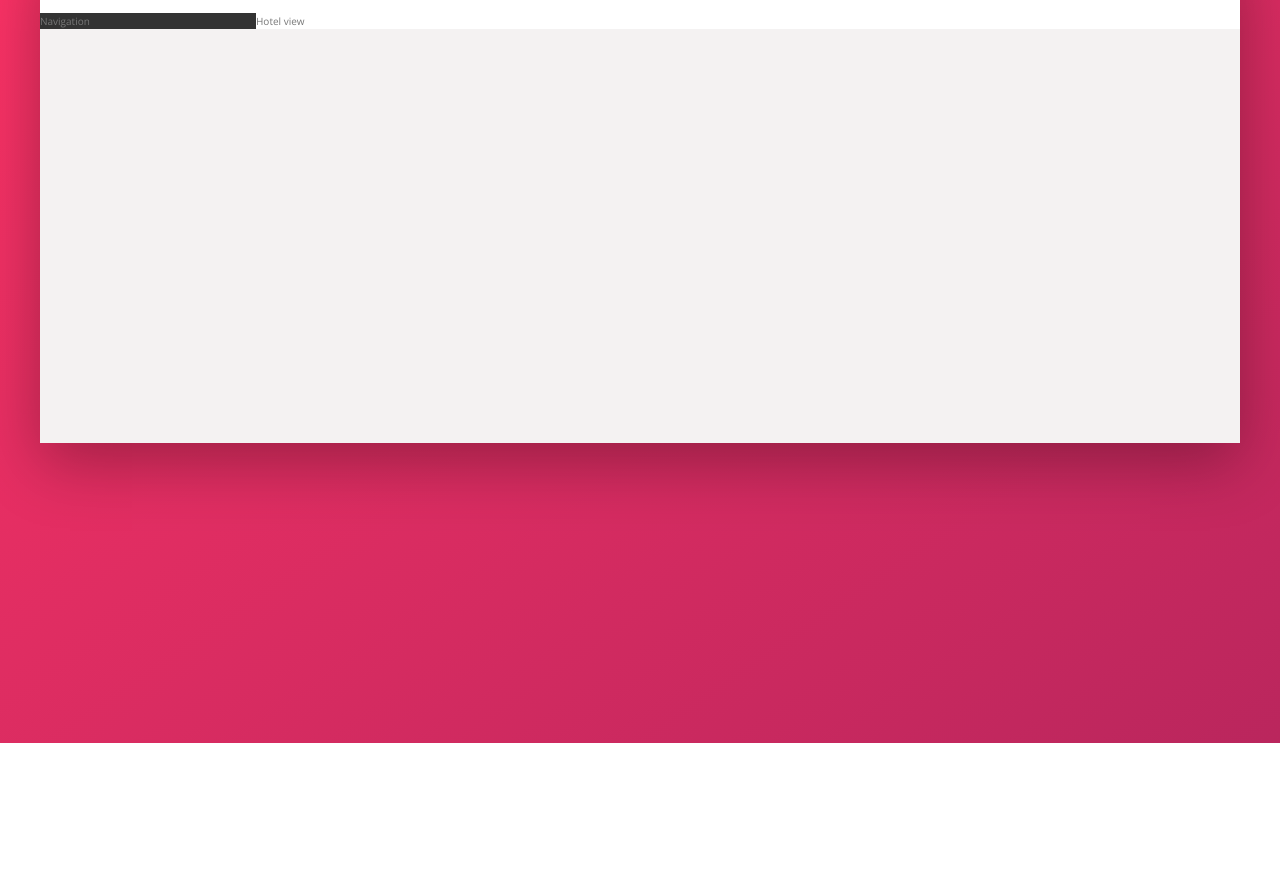
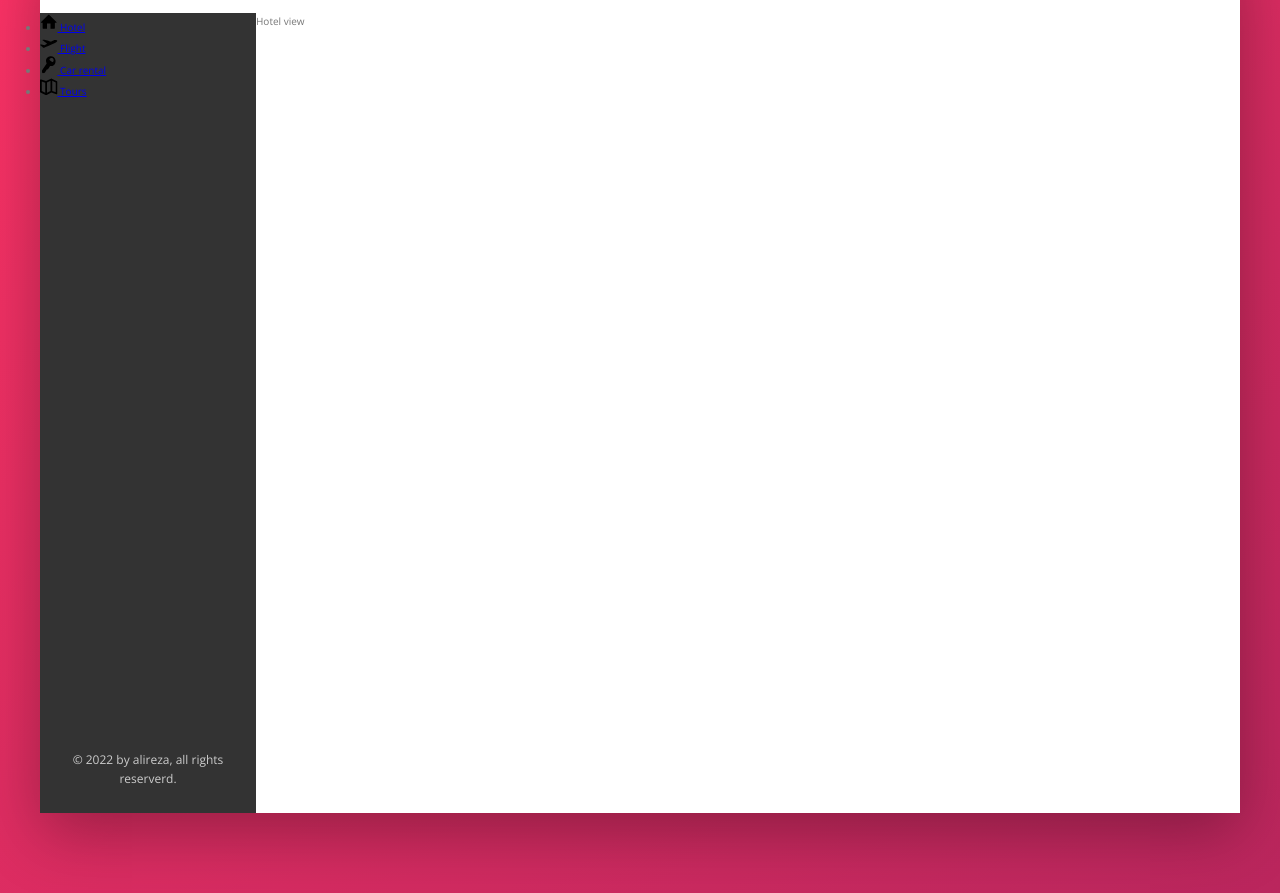
Before and after one commit to Alirezayoom/trillo, a website: page index.html in a window 1280 px wide. Shown: the part 137-1030 px from the top of the page. Before the commit the page ends 880 px from the top, so only its background shows below. Drawn offline with nearby package versions, Linux system fonts and the light colour scheme.

Commit message:
navigation added

```diff
--- a/index.html
+++ b/index.html
@@ -55,7 +55,47 @@
         </nav>
       </header>
       <div class="content">
-        <nav class="sidebar">Navigation</nav>
+        <nav class="sidebar">
+          <ul class="side-nav">
+            <li class="side-nav__item">
+              <a href="#" class="side-nav__link">
+                <svg class="side-nav__icon">
+                  <use xlink:href="img/sprite.svg#icon-home"></use>
+                </svg>
+                <span>Hotel</span>
+              </a>
+            </li>
+
+            <li class="side-nav__item">
+              <a href="#" class="side-nav__link">
+                <svg class="side-nav__icon">
+                  <use xlink:href="img/sprite.svg#icon-aircraft-take-off"></use>
+                </svg>
+                <span>Flight</span>
+              </a>
+            </li>
+
+            <li class="side-nav__item">
+              <a href="#" class="side-nav__link">
+                <svg class="side-nav__icon">
+                  <use xlink:href="img/sprite.svg#icon-key"></use>
+                </svg>
+                <span>Car rental</span>
+              </a>
+            </li>
+
+            <li class="side-nav__item">
+              <a href="#" class="side-nav__link">
+                <svg class="side-nav__icon">
+                  <use xlink:href="img/sprite.svg#icon-map"></use>
+                </svg>
+                <span>Tours</span>
+              </a>
+            </li>
+          </ul>
+
+          <div class="legal">&copy; 2022 by alireza, all rights reserverd.</div>
+        </nav>
         <main class="hotel-view">Hotel view</main>
       </div>
     </div>
--- a/sass/_components.scss
+++ b/sass/_components.scss
@@ -101,3 +101,23 @@
     margin-right: 1rem;
   }
 }
+
+.side-nav {
+  &__item {
+  }
+
+  &__link {
+  }
+
+  &__icon {
+    width: 1.75rem;
+    height: 1.75rem;
+  }
+}
+
+.legal {
+  font-size: 1.2rem;
+  color: var(--color-grey-light-4);
+  text-align: center;
+  padding: 2.5rem;
+}
--- a/sass/_layout.scss
+++ b/sass/_layout.scss
@@ -26,10 +26,16 @@
   background-color: var(--color-grey-dark-1);
 
   flex: 0 0 18%;
+
+  display: flex;
+  flex-direction: column;
+  justify-content: space-between;
 }
 
 .hotel-view {
   background-color: #fff;
 
+  height: 80rem;
+
   flex: 1;
 }
```
Also changed, not shown: css/style.css.
